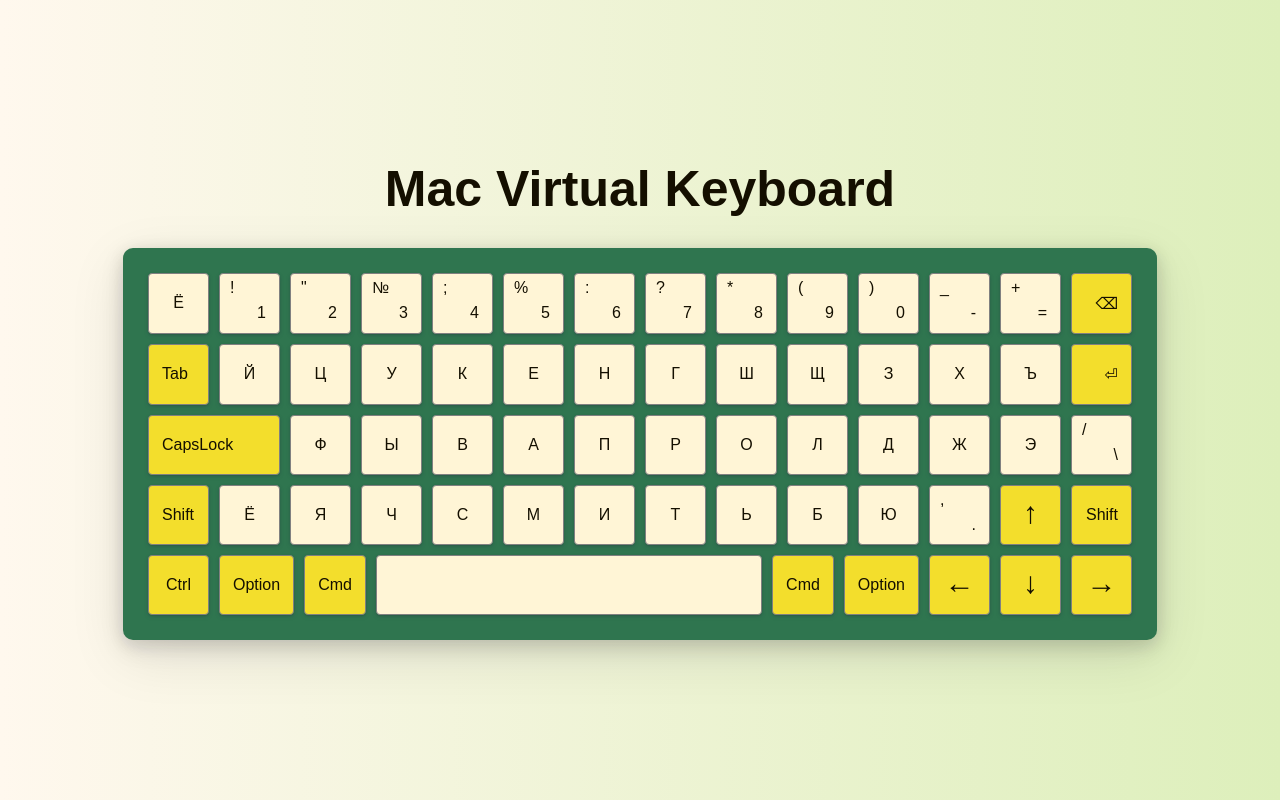
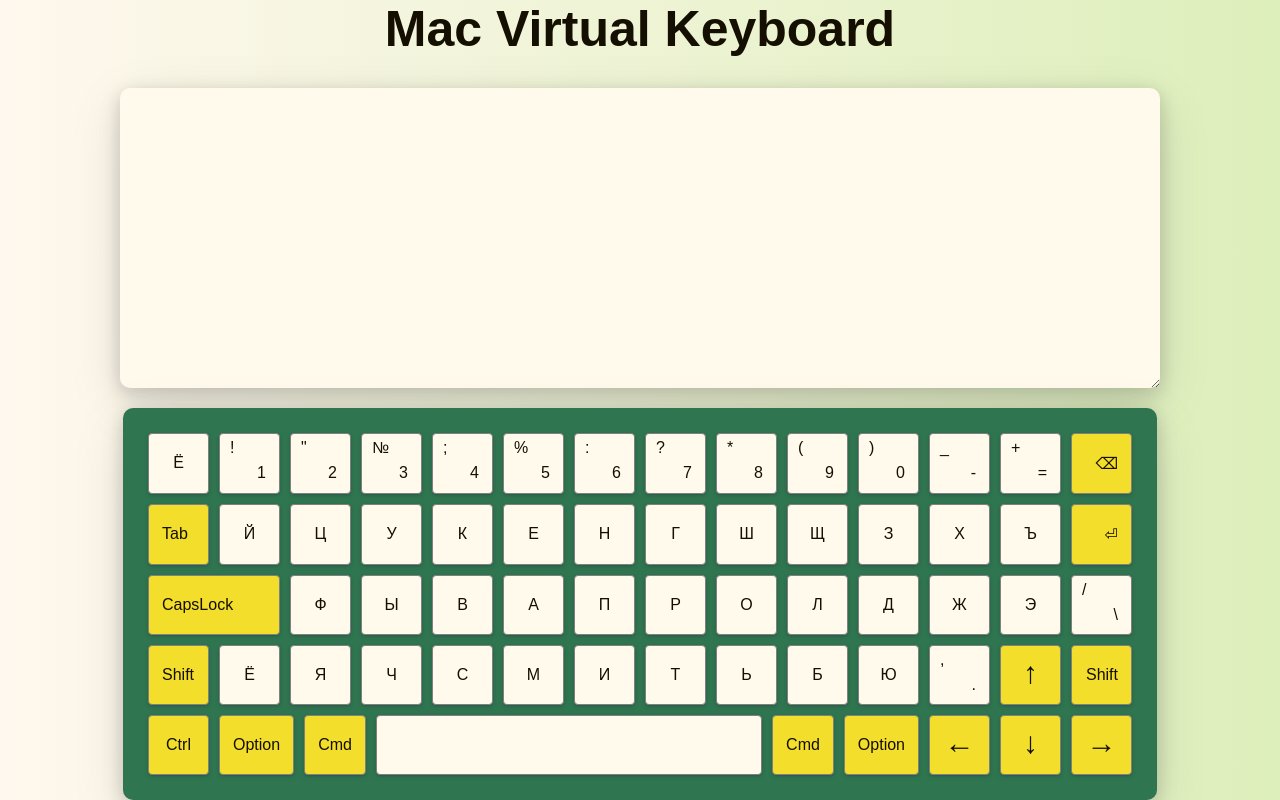
Before and after one commit to lazy-ocean/virtual-keyboard, a website with bundled scripts: page src/index.html in a window 1280 px wide. Built offline with nearby package versions, Linux system fonts and the light colour scheme; files whose address does not match are found by name.

Commit message:
feat: add initial textbox realization

```diff
--- a/src/js/index.js
+++ b/src/js/index.js
@@ -20,6 +20,14 @@
   header.innerHTML = "Mac Virtual Keyboard";
   document.body.appendChild(header);
 
+  const textbox = document.createElement("textarea");
+  textbox.classList.add("textbox");
+  const placeholder = document.createElement("p");
+  placeholder.classList.add("textbox--placeholder");
+  placeholder.innerHTML = "Try typing something!";
+  textbox.appendChild(placeholder);
+  document.body.appendChild(textbox);
+
   const keyboard = document.createElement("div");
   keyboard.classList.add("keyboard");
   document.body.appendChild(keyboard);
--- a/src/sass/_styles.scss
+++ b/src/sass/_styles.scss
@@ -3,9 +3,12 @@
   --color-green-md: #74a202;
   --color-green-light: #7cb518;
   --color-yellow: #f3de2c;
-  --color-white: #fff5d6;
+  --color-white: #fffaeb;
   --color-font-main: #140f00;
   --font: "Montserrat", sans-serif;
+  --border-radius: 10px;
+  --shadow-main: rgba(17, 17, 26, 0.1) 0px 4px 16px, rgba(17, 17, 26, 0.1) 0px 8px 24px,
+    rgba(17, 17, 26, 0.1) 0px 16px 56px;
 }
 
 * {
--- a/src/sass/components/_keyboard.scss
+++ b/src/sass/components/_keyboard.scss
@@ -6,9 +6,8 @@
   align-items: center;
   padding: 2rem;
   max-width: 110rem;
-  border-radius: 10px;
-  box-shadow: rgba(17, 17, 26, 0.1) 0px 4px 16px, rgba(17, 17, 26, 0.1) 0px 8px 24px,
-    rgba(17, 17, 26, 0.1) 0px 16px 56px;
+  border-radius: var(--border-radius);
+  box-shadow: var(--shadow-main);
 }
 
 .line {
--- /dev/null
+++ b/src/sass/components/_textbox.scss
@@ -0,0 +1,12 @@
+.textbox {
+  display: block;
+  background-color: var(--color-white);
+  width: 104rem;
+  height: 30rem;
+  border-radius: var(--border-radius);
+  border: none;
+  margin-bottom: 2rem;
+  box-shadow: var(--shadow-main);
+  padding: 2rem;
+  font-size: 1.6rem;
+}
--- a/src/sass/main.scss
+++ b/src/sass/main.scss
@@ -1,3 +1,4 @@
+@import "./components/textbox";
 @import "./components/key";
 @import "./components/keyboard";
 @import "styles";
```
Also changed, not shown: build/index.js, build/styles.css.
